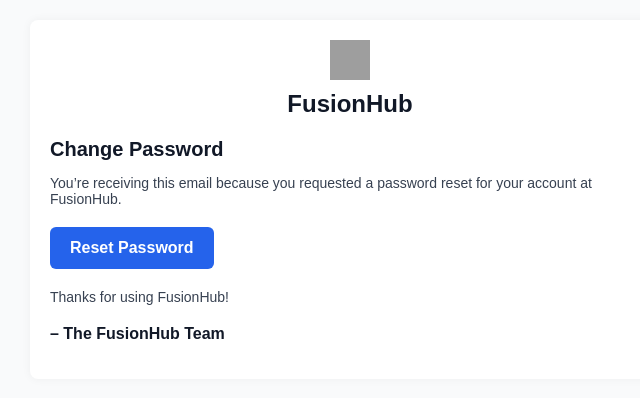
After one commit to Vignesh-Karnam/fusionhub-django, a Django app: template templates/users/password_reset_email_html.html in a window 1280 px wide. The commit adds this page. Shown: the top 398 px of the page, without its empty margins (290-930 px from the left). Run offline with Django 5.2, Linux system fonts and the light colour scheme; the template is opened without the code that fills it, so the values that code supplies are empty; parts of the project's set-up code (start-up, migrations or seed data) failed here and were passed over; grey boxes are pictures that could not be loaded.

Commit message:
added password_reset_email_html.html

```diff
--- a/apps/users/views.py
+++ b/apps/users/views.py
@@ -13,6 +13,7 @@ class CustomPasswordResetView(PasswordResetView):
     template_name = 'users/password_reset_form.html'
     form_class = CustomPasswordResetForm
     email_template_name = 'users/password_reset_email.html'
+    html_email_template_name = 'users/password_reset_email_html.html'
     subject_template_name = 'users/password_reset_subject.txt'
     success_url = reverse_lazy("users:password_reset_done")
 
--- /dev/null
+++ b/templates/users/password_reset_email_html.html
@@ -0,0 +1,37 @@
+<!DOCTYPE html>
+<html lang="en">
+<head>
+    <meta charset="UTF-8">
+    <title>Password Reset</title>
+</head>
+<body style="background-color: #f9fafb; font-family: Arial, sans-serif; padding: 20px; margin: 0;">
+    <div style="max-width: 600px; margin: 0 auto; background: #fff; border-radius: 8px; box-shadow: 0 0 10px rgba(0,0,0,0.05); padding: 20px;">
+
+        <div style="text-align: center; margin-bottom: 20px;">
+            <img src="https://flowbite.s3.amazonaws.com/blocks/marketing-ui/logo.svg" alt="FusionHub Logo" width="40" height="40" style="display: block; margin: 0 auto;">
+            <h2 style="color:#111827; margin:10px 0;">FusionHub</h2>
+        </div>
+
+        <h3 style="color:#111827; font-size: 20px; font-weight: bold; margin-bottom: 10px;">Change Password</h3>
+
+        <p style="color:#374151; font-size: 14px; margin-bottom: 15px;">
+            You’re receiving this email because you requested a password reset for your account at FusionHub.
+        </p>
+
+        <p style="margin: 20px 0;">
+            <a href="{{ protocol }}://{{ domain }}{% url 'users:password_reset_confirm' uidb64=uid token=token %}"
+               style="display: inline-block; background-color: #2563eb; color: white; padding: 12px 20px; border-radius: 6px; text-decoration: none; font-weight: 600;">
+                Reset Password
+            </a>
+        </p>
+
+        <p style="color:#374151; font-size: 14px; margin-top: 15px;">
+            Thanks for using FusionHub!
+        </p>
+
+        <p style="color:#111827; font-weight: bold; margin-top: 20px;">
+            – The FusionHub Team
+        </p>
+    </div>
+</body>
+</html>
```
Also changed, not shown: static/src/output.css (+22 -0 lines).
